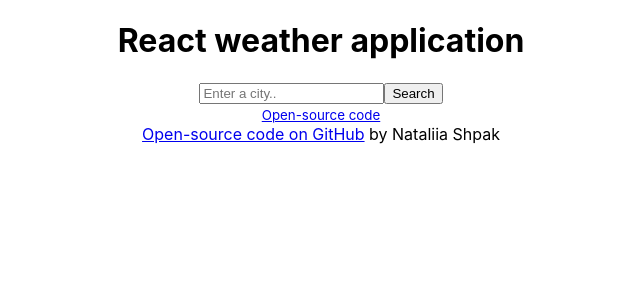
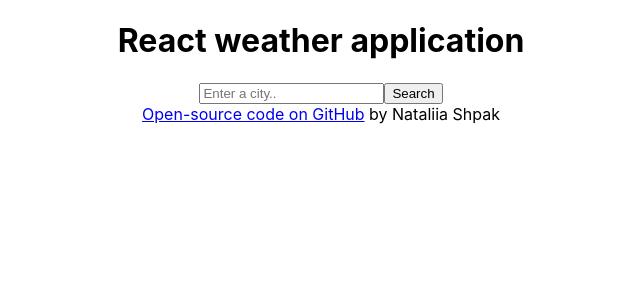
Before and after one commit to NataliShpak/react-weather-application, a React (Create React App) app in the folder my-app/: page / in a window 1280 px wide. Shown: the top 300 px of the page, without its empty margins (319-959 px from the left). Built offline with nearby package versions, Linux system fonts and the light colour scheme.

Commit message:
link for git

```diff
--- a/my-app/src/App.js
+++ b/my-app/src/App.js
@@ -11,11 +11,6 @@ function App() {
         React weather application
       </h1>
        <WeatherSearch />
-       <small>
-        <a href="https://github.com/seheichenko-anna/weather-react.git">
-          Open-source code
-        </a>
-      </small>
       <footer>
         <a href='https://github.com/NataliShpak/react-weather-application' target='_blank'>Open-source code on GitHub</a> by Nataliia Shpak
       </footer>
```
